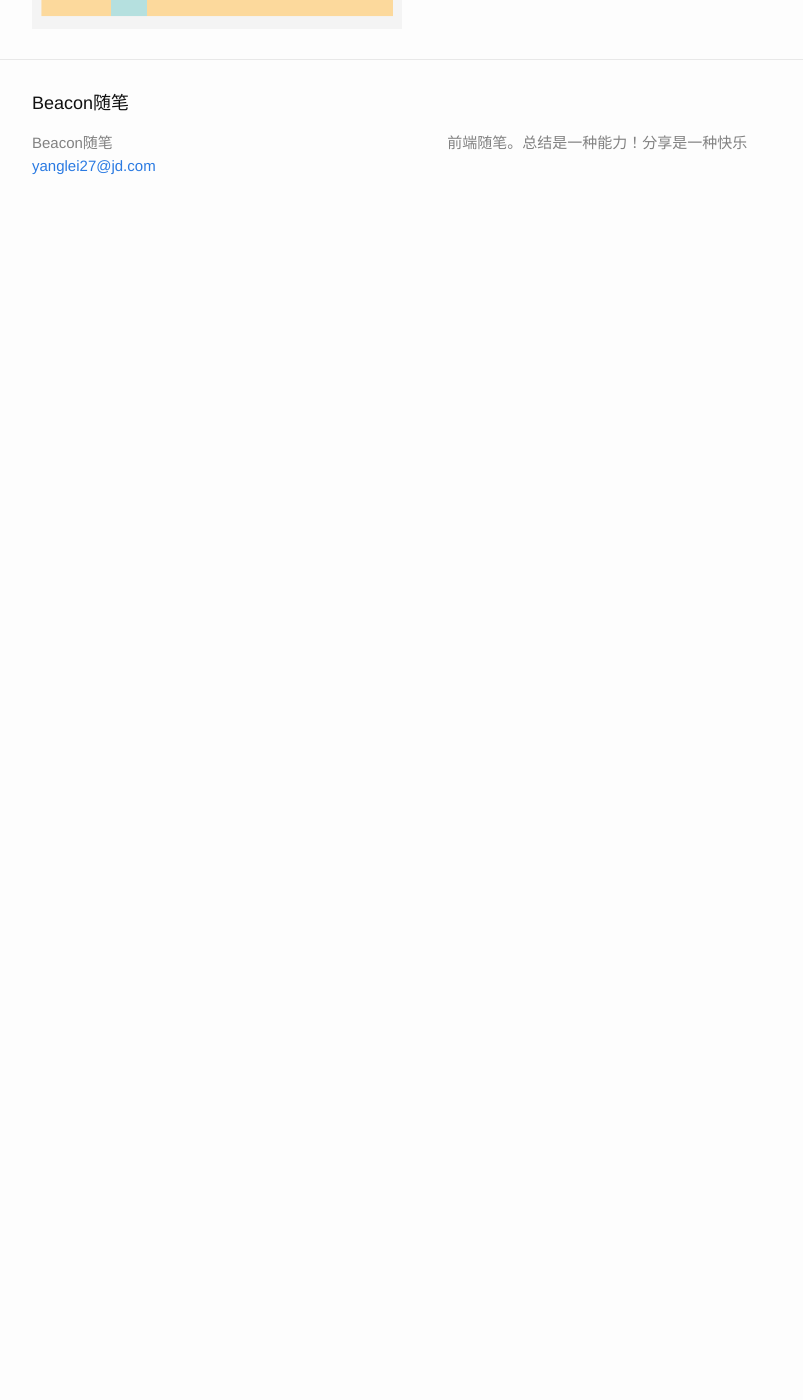
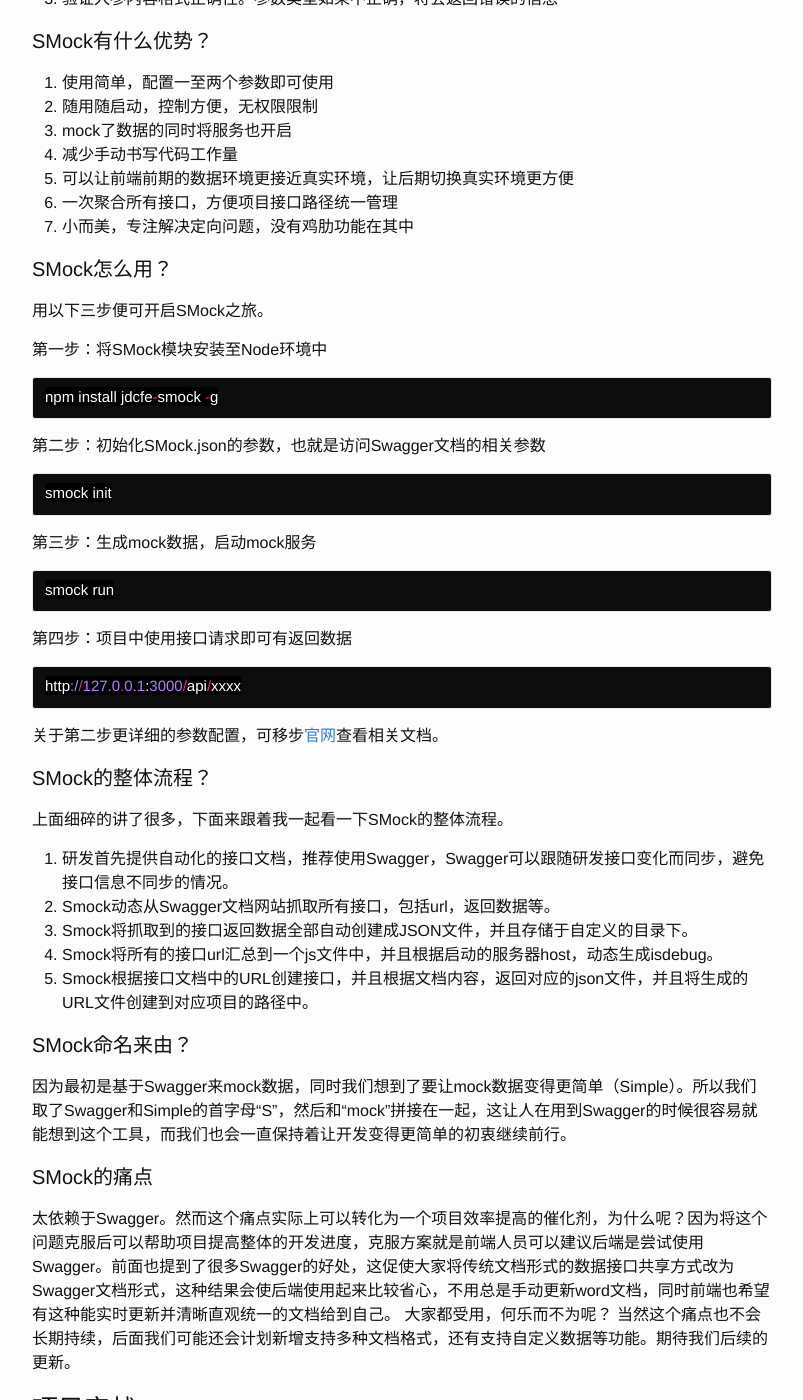
Before and after one commit to essaycode/essaycode.github.io, a Jekyll site: the page built from _posts/2018-11-08-liaoyanli10.md, in a window 1280 px wide and 1400 px high, scrolled down 3720 px. Shown: the whole window, without its empty margins (238-1041 px from the left). Built offline with Jekyll 4.4.1, drawn with Linux system fonts in a browser that asks for light colours; before the commit the page ends 3957 px from its top, so only the background shows below that; some of the changed text lies outside the part shown.

Commit message:
20181113修改

```diff
--- a/_posts/2018-11-08-liaoyanli10.md
+++ b/_posts/2018-11-08-liaoyanli10.md
@@ -29,20 +29,40 @@
 4. 参数及参数规则清晰；
 5. 接口文档直观；
 
-上个图给大家看，清晰明了，一看你就明了。
+上个图给大家感受下：
 
 ![Swagger可视化界面](/assets/img/swagger.png)
 
 有了后端人员的Swagger文档，SMock便可以发挥它的作用了：分析Swagger文档数据，生成mock数据，启动mock服务。服务置于本地，不用担心数据泄露。如此，项目便可以快速的进行数据交互开发了。
 
-### 事件（SMock理念）
+### SMock理念
 前面的描述是不是还是不太知道SMock到底是个什么鬼？先一句话概括下吧，SMock是基于Swagger的自动化mock数据平台。然后跟着我的自问自答了解下它具体是什么。
 
 #### SMock能干什么？
 
-1. 对Swagger文档进行数据抓取
-2. 启动本地服务器
-3. 进行接口数据校验
+- 对Swagger文档进行数据抓取并转为mock数据
+
+后端给到前端的是Swagger文档，我们要模拟数据的话，需要将Swagger文档里所给出的信息变成前端需要的数据。SMock可以自动化这个过程，对Swagger文档的数据进行抓取。下图是SMock将数据抓取后处理后的结果。
+
+![SMock能干什么](/assets/img/s-j.png)
+
+- 启动本地服务器
+
+在创建了mock数据的基础上，SMock同时启动了mock数据的服务，以便本地开发中可以访问。这个本地的服务就替代了前期的后台服务无法支撑我们进行数据交互层开发的等待期，而后期后台服务真正开发完成后，又能很快的衔接上，不需要修改接口路径。
+
+
+- 生成接口聚合文件
+
+通常一个项目会涉及到几十甚至几百个接口，如果是手动去写入咱们的项目中是不是感觉也是个工作量不小的的事情？而SMock会帮我们自动生成所有接口路径的聚合文件，这个文件可以直接让我们运用于项目开发中，甚至还可以指定该文件的生成位置，连拷贝工作都可以帮我们省掉。下图中是生成的所有接口路径的部分截图，其中红框框起来的便是我们切换模拟数据接口和真实数据的开发，简单来说就是通过浏览器的访问路径中是否有“debug”字样来切换。
+
+![urlsReal.js](/assets/img/url-real.png)
+
+- 接口数据校验
+
+当我们在项目中使用SMock后，SMock还会帮我们对接口访问的正确性进行校验。具体校验的内容有：
+1. 验证路径及接口类型是否有误，如果有误便无法访问数据
+2. 验证入参的完整性。如果少一个必输参数，将返回错误的信息
+3. 验证入参内容格式正确性。参数类型如果不正确，将会返回错误的信息
 
 #### SMock有什么优势？
 1. 使用简单，配置一至两个参数即可使用
@@ -51,36 +71,58 @@
 4. 减少手动书写代码工作量
 5. 可以让前端前期的数据环境更接近真实环境，让后期切换真实环境更方便
 6. 一次聚合所有接口，方便项目接口路径统一管理
+7. 小而美，专注解决定向问题，没有鸡肋功能在其中
 
 #### SMock怎么用？
-以下三行代码便可开启SMock之旅
+用以下三步便可开启SMock之旅。
+
+第一步：将SMock模块安装至Node环境中
 {% highlight ruby %}
 npm install jdcfe-smock -g
+{% endhighlight %}
+
+第二步：初始化SMock.json的参数，也就是访问Swagger文档的相关参数
+{% highlight ruby %}
 smock init
+{% endhighlight %}
+
+第三步：生成mock数据，启动mock服务
+{% highlight ruby %}
 smock run
 {% endhighlight %}
-- 第一行命令是将SMock模块安装至Node环境中
-- 第二行命令是初始化SMock.json的参数，也就是访问Swagger文档的相关参数
-- 第三行命令是生成mock数据，启动mock服务
 
-#### SMock原理？
+第四步：项目中使用接口请求即可有返回数据
+{% highlight ruby %}
+http://127.0.0.1:3000/api/xxxx
+{% endhighlight %}
+
+关于第二步更详细的参数配置，可移步[官网](https://smock.jd.com)查看相关文档。
+
+#### SMock的整体流程？
+上面细碎的讲了很多，下面来跟着我一起看一下SMock的整体流程。
+1. 研发首先提供自动化的接口文档，推荐使用Swagger，Swagger可以跟随研发接口变化而同步，避免接口信息不同步的情况。
+2. Smock动态从Swagger文档网站抓取所有接口，包括url，返回数据等。
+3. Smock将抓取到的接口返回数据全部自动创建成JSON文件，并且存储于自定义的目录下。
+4. Smock将所有的接口url汇总到一个js文件中，并且根据启动的服务器host，动态生成isdebug。
+5. Smock根据接口文档中的URL创建接口，并且根据文档内容，返回对应的json文件，并且将生成的URL文件创建到对应项目的路径中。
+
 
 #### SMock命名来由？
-因为我们的出发点是基于Swagger来mock数据，所以我们取了Swagger的首字母“S”，然后和“mock”拼接在一起，这让人在用到Swagger的时候很容易就能想到这个工具。
+因为最初是基于Swagger来mock数据，同时我们想到了要让mock数据变得更简单（Simple）。所以我们取了Swagger和Simple的首字母“S”，然后和“mock”拼接在一起，这让人在用到Swagger的时候很容易就能想到这个工具，而我们也会一直保持着让开发变得更简单的初衷继续前行。
 
 #### SMock的痛点
 太依赖于Swagger。然而这个痛点实际上可以转化为一个项目效率提高的催化剂，为什么呢？因为将这个问题克服后可以帮助项目提高整体的开发进度，克服方案就是前端人员可以建议后端是尝试使用Swagger。前面也提到了很多Swagger的好处，这促使大家将传统文档形式的数据接口共享方式改为Swagger文档形式，这种结果会使后端使用起来比较省心，不用总是手动更新word文档，同时前端也希望有这种能实时更新并清晰直观统一的文档给到自己。 大家都受用，何乐而不为呢？
-当然这个痛点也不会长期持续，后面我们可能还会计划继续将SMock打造成为一个
+当然这个痛点也不会长期持续，后面我们可能还会计划新增支持多种文档格式，还有支持自定义数据等功能。期待我们后续的更新。
 
-### 地点（项目实战）
-SMock最初是使用在京东大客户的某个项目中试水。当然也是出自于那个项目，是京东大客户的那些紧急需求促使了SMock的产生。后面组内的小伙伴们也纷纷开始使用于其他项目中。在一个大型的项目中，SMock在前端的开发可以起到很关键的作用，减少了很多mock的成本，提高人效。
+### 项目实战
+SMock最初是使用在京东大客户的某个项目中试水。当然也是出自于那个项目，是京东大客户的那些紧急需求促使了SMock的产生。后面组内的小伙伴们也纷纷开始使用于其他多个项目中。在一个大型的项目中，一般前后端开发可能处于并行的情况下，SMock可以起到很关键的作用，减少了很多mock的成本，提高了人效。
 
-### 后记（未来规划）
-SMock虽然是起源于我个人一个想走捷径的念头，但是它后期的稳定及健壮将源自我们团队，并且已经由团队在共同协作维护及完善。后续我们还将会提供可用于webpack配置的插件，让用户的高效方式变得更多元化，同时还提供云端构建能力，让用户无需本地安装。同时还……不，不能再说了，不然透露的太多了。
+### 未来规划
+SMock虽然是起源于我个人一个想走捷径的念头，但是它后期的稳定及健壮将由我们团队共同来支持，并且现在已经由团队在共同协作维护及完善，感谢这些为之付出的小伙伴们。后续我们还将会提供可用于webpack配置的插件，让用户的高效方式变得更多元化，同时还提供云端构建能力，让用户无需本地安装。同时还……不，不能再说了，不然透露的太多了。
 
 ### 广告硬植入
 故事快讲完了，快快跟着我的脚步去试用起来吧，希望SMock可以减少让你的加班时长。
 SMock相关详细使用手册可在官网查看，可使用npm安装到本地，源码是开源的。如果小伙伴们在使用过程中遇到问题或是有更好的建议可以跟我们联系。
 npm：[https://www.npmjs.com/package/jdcfe-smock](https://www.npmjs.com/package/jdcfe-smock)
 gitHub: [https://github.com/jdf2e/SMock](https://github.com/jdf2e/SMock)
-官网：[http://smock.jd.com](http://smock.jd.com)
+官网：[https://smock.jd.com](https://smock.jd.com)
```
Also changed, not shown: other parts of _posts/2018-11-08-liaoyanli10.md (+2 -2 lines), assets/img/s-j.png (added), assets/img/url-real.png (added).
